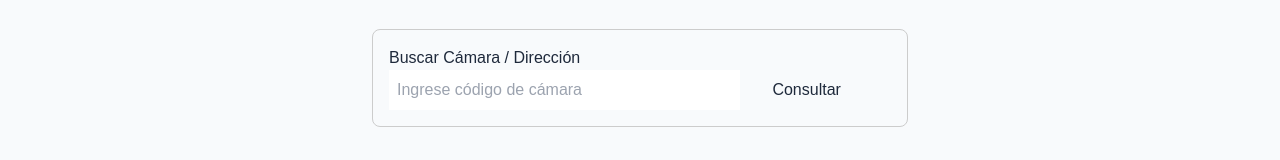
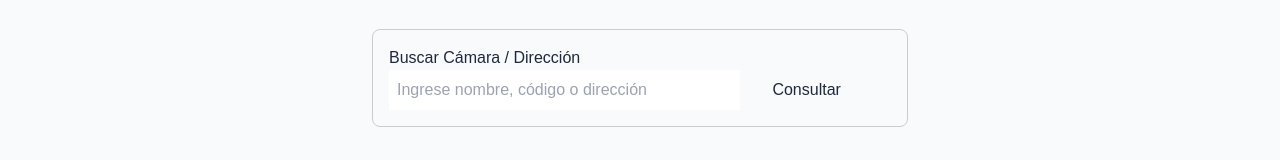
Before and after one commit to rootsrex/TUABOGADOGRATIS, a Next.js app: page / in a window 1280 px wide. Shown: the part 432-592 px from the top of the page. Built offline with nearby package versions, Linux system fonts and the light colour scheme.

Commit message:
Actualizar frontend con encodeURIComponent para camaras

```diff
--- a/app/page.tsx
+++ b/app/page.tsx
@@ -35,7 +35,7 @@ export default function HomePage() {
 
   const consultarCamara = async () => {
     try {
-      const url = "https://api-busqueda-cedulas-production.up.railway.app/api/camara/" + camaraInput;
+      const url = "https://api-busqueda-cedulas-production.up.railway.app/api/camara/" + encodeURIComponent(camaraInput.trim());
       const res = await fetch(url);
       const data = await res.json();
       setResultadoCamara(data);
@@ -96,7 +96,7 @@ export default function HomePage() {
           type="text"
           value={camaraInput}
           onChange={(e) => setCamaraInput(e.target.value)}
-          placeholder="Ingrese código de cámara"
+          placeholder="Ingrese nombre, código o dirección"
           style={{ padding: '0.5rem', width: '70%', marginRight: '1rem' }}
         />
         <button onClick={consultarCamara} style={{ padding: '0.5rem 1rem' }}>Consultar</button>
```
